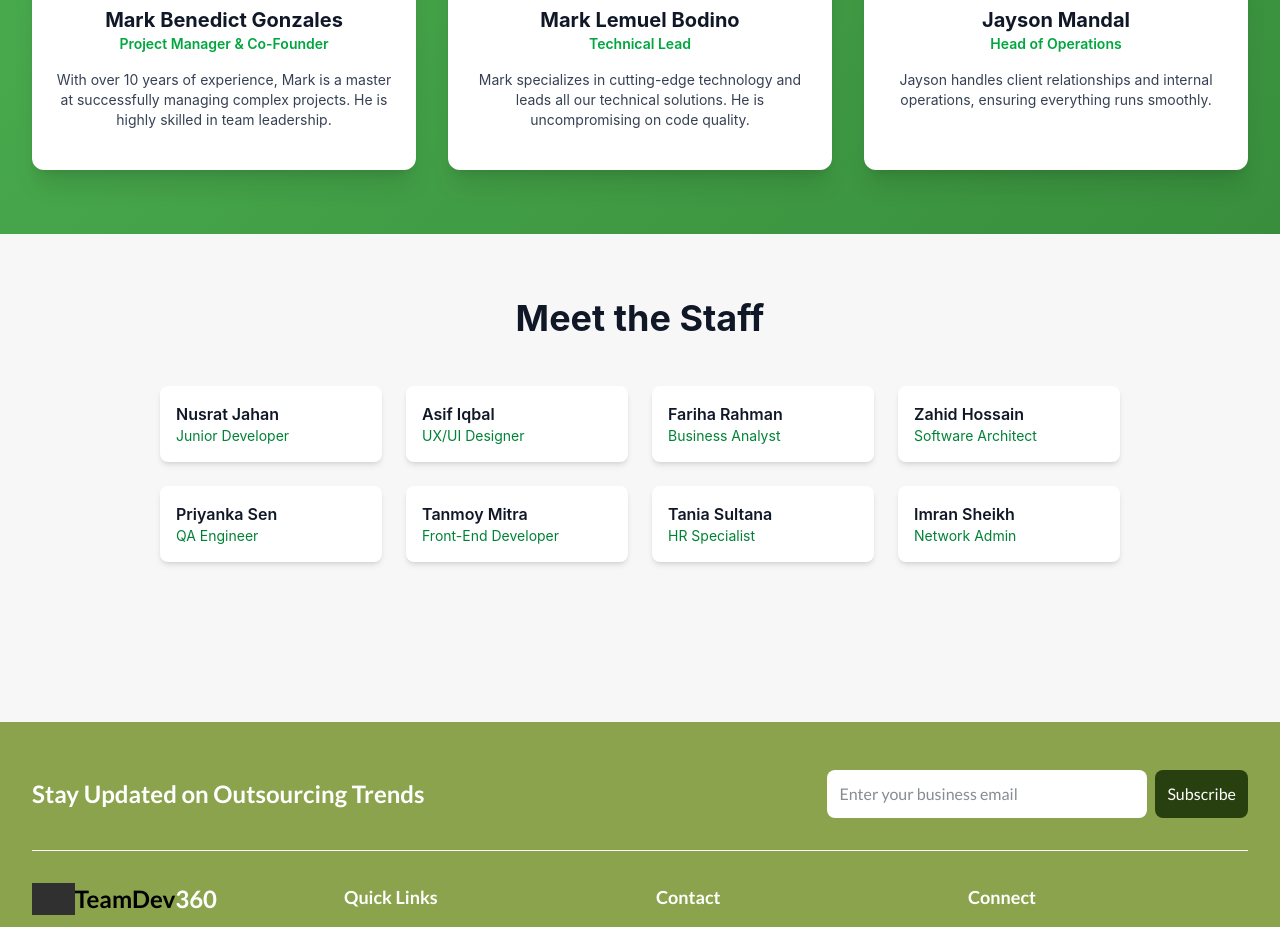
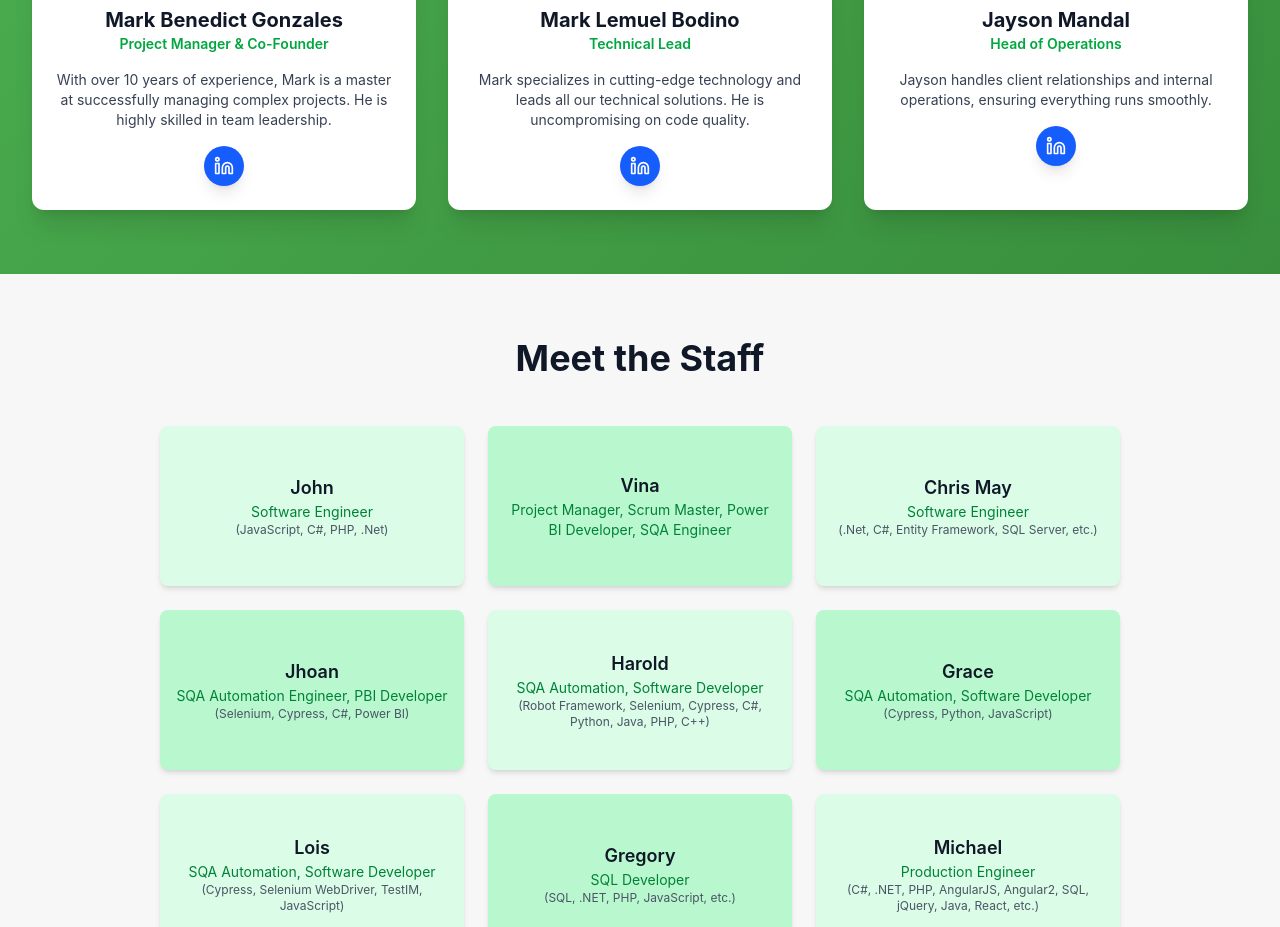
Before and after one commit to Easin-Dev/teamdev360, a Next.js app: page /who-we-are in a window 1280 px wide. Shown: the part 1460-2387 px from the top of the page. Built offline with nearby package versions, Linux system fonts and the light colour scheme; grey boxes are pictures that could not be loaded.

Commit message:
update about page

```diff
--- a/src/app/who-we-are/page.jsx
+++ b/src/app/who-we-are/page.jsx
@@ -7,16 +7,23 @@ const customStyles = {
     managementBg: {
         background: 'linear-gradient(135deg, #4CAF50 0%, #388E3C 100%)',
     },
+    // LinkedIn SVG Icon Component (Inline definition for single-file mandate)
+    LinkedInIcon: (props) => (
+        <svg xmlns="http://www.w3.org/2000/svg" width={props.size || "20"} height={props.size || "20"} viewBox="0 0 24 24" fill="none" stroke="currentColor" strokeWidth="2" strokeLinecap="round" strokeLinejoin="round" {...props}>
+            <path d="M16 8a6 6 0 0 1 6 6v7h-4v-7a2 2 0 0 0-2-2 2 2 0 0 0-2 2v7h-4v-7a6 6 0 0 1 6-6z" />
+            <rect width="4" height="12" x="2" y="9" />
+            <circle cx="4" cy="4" r="2" />
+        </svg>
+    ),
 };
 
 // Main App component
 export default function App() {
+
+    const { LinkedInIcon } = customStyles;
+
     return (
         <div className="text-gray-800 min-h-screen" style={{ fontFamily: "'Inter', sans-serif", backgroundColor: '#f7f7f7' }}>
-            {/* * NOTE: The Navbar (Header) has been removed as requested.
-            * The page now starts directly with the main content.
-            */}
-
             {/* Main Content Section */}
             <main className="pt-12 pb-24">
 
@@ -85,8 +92,15 @@ export default function App() {
                                 <h3 className="text-xl font-bold text-gray-900">Mark Benedict Gonzales</h3>
                                 <p className="text-sm font-semibold text-green-600 mb-4">Project Manager & Co-Founder</p>
                                 <p className="text-gray-700 text-sm mb-4">With over 10 years of experience, Mark is a master at successfully managing complex projects. He is highly skilled in team leadership.</p>
-                                <a href="https://www.linkedin.com/in/markbenedictgonzales/" target="_blank" rel="noopener noreferrer" className="text-blue-700 hover:text-blue-900 transition duration-300">
-                                    <i className="fab fa-linkedin fa-lg"></i>
+                                {/* UPDATED LINKEDIN BUTTON */}
+                                <a
+                                    href="https://www.linkedin.com/in/markbenedictgonzales/"
+                                    target="_blank"
+                                    rel="noopener noreferrer"
+                                    aria-label="Mark Benedict Gonzales's LinkedIn Profile"
+                                    className="inline-flex items-center justify-center w-10 h-10 rounded-full bg-blue-600 text-white hover:bg-blue-700 transition duration-300 shadow-lg"
+                                >
+                                    <LinkedInIcon />
                                 </a>
                             </div>
 
@@ -100,8 +114,15 @@ export default function App() {
                                 <h3 className="text-xl font-bold text-gray-900">Mark Lemuel Bodino</h3>
                                 <p className="text-sm font-semibold text-green-600 mb-4">Technical Lead</p>
                                 <p className="text-gray-700 text-sm mb-4">Mark specializes in cutting-edge technology and leads all our technical solutions. He is uncompromising on code quality.</p>
-                                <a href="https://www.linkedin.com/in/mark-lemuel-bodino-6b2701194/" target="_blank" rel="noopener noreferrer" className="text-blue-700 hover:text-blue-900 transition duration-300">
-                                    <i className="fab fa-linkedin fa-lg"></i>
+                                {/* UPDATED LINKEDIN BUTTON */}
+                                <a
+                                    href="https://www.linkedin.com/in/mark-lemuel-bodino-6b2701194/"
+                                    target="_blank"
+                                    rel="noopener noreferrer"
+                                    aria-label="Mark Lemuel Bodino's LinkedIn Profile"
+                                    className="inline-flex items-center justify-center w-10 h-10 rounded-full bg-blue-600 text-white hover:bg-blue-700 transition duration-300 shadow-lg"
+                                >
+                                    <LinkedInIcon />
                                 </a>
                             </div>
 
@@ -115,8 +136,15 @@ export default function App() {
                                 <h3 className="text-xl font-bold text-gray-900">Jayson Mandal</h3>
                                 <p className="text-sm font-semibold text-green-600 mb-4">Head of Operations</p>
                                 <p className="text-gray-700 text-sm mb-4">Jayson handles client relationships and internal operations, ensuring everything runs smoothly.</p>
-                                <a href="https://www.linkedin.com/in/jayson-mandal/" target="_blank" rel="noopener noreferrer" className="text-blue-700 hover:text-blue-900 transition duration-300">
-                                    <i className="fab fa-linkedin fa-lg"></i>
+                                {/* UPDATED LINKEDIN BUTTON */}
+                                <a
+                                    href="https://www.linkedin.com/in/jayson-mandal/"
+                                    target="_blank"
+                                    rel="noopener noreferrer"
+                                    aria-label="Jayson Mandal's LinkedIn Profile"
+                                    className="inline-flex items-center justify-center w-10 h-10 rounded-full bg-blue-600 text-white hover:bg-blue-700 transition duration-300 shadow-lg"
+                                >
+                                    <LinkedInIcon />
                                 </a>
                             </div>
 
@@ -124,58 +152,95 @@ export default function App() {
                     </div>
                 </section>
 
-                {/* Meet the Staff Section (Unchanged) */}
+                {/* Meet the Staff Section (Updated) */}
                 <section className="max-w-5xl mx-auto px-4 sm:px-6 lg:px-8 py-16">
                     <h2 className="text-4xl font-bold text-center mb-12 text-gray-900">Meet the Staff</h2>
 
-                    <div className="grid grid-cols-2 sm:grid-cols-3 lg:grid-cols-4 gap-6">
+                    {/* Grid layout matching the image's structure */}
+                    <div className="grid grid-cols-1 sm:grid-cols-2 lg:grid-cols-3 gap-6">
 
-                        {/* Staff Card 1 */}
-                        <div className="bg-white p-4 rounded-lg shadow-md">
-                            <h4 className="font-semibold text-gray-900">Nusrat Jahan</h4>
-                            <p className="text-sm text-green-700">Junior Developer</p>
+                        {/* Staff Card - John */}
+                        <div className="bg-green-100 p-4 rounded-lg shadow-md flex flex-col justify-center items-center h-40 text-center">
+                            <h4 className="font-semibold text-gray-900 text-lg">John</h4>
+                            <p className="text-sm text-green-700">Software Engineer</p>
+                            <p className="text-xs text-gray-600">(JavaScript, C#, PHP, .Net)</p>
                         </div>
 
-                        {/* Staff Card 2 */}
-                        <div className="bg-white p-4 rounded-lg shadow-md">
-                            <h4 className="font-semibold text-gray-900">Asif Iqbal</h4>
-                            <p className="text-sm text-green-700">UX/UI Designer</p>
+                        {/* Staff Card - Vina */}
+                        <div className="bg-green-200 p-4 rounded-lg shadow-md flex flex-col justify-center items-center h-40 text-center">
+                            <h4 className="font-semibold text-gray-900 text-lg">Vina</h4>
+                            <p className="text-sm text-green-700">Project Manager, Scrum Master, Power BI Developer, SQA Engineer</p>
+                            <p className="text-xs text-gray-600"></p> {/* No specific skills listed in image */}
                         </div>
 
-                        {/* Staff Card 3 */}
-                        <div className="bg-white p-4 rounded-lg shadow-md">
-                            <h4 className="font-semibold text-gray-900">Fariha Rahman</h4>
-                            <p className="text-sm text-green-700">Business Analyst</p>
+                        {/* Staff Card - Chris May */}
+                        <div className="bg-green-100 p-4 rounded-lg shadow-md flex flex-col justify-center items-center h-40 text-center">
+                            <h4 className="font-semibold text-gray-900 text-lg">Chris May</h4>
+                            <p className="text-sm text-green-700">Software Engineer</p>
+                            <p className="text-xs text-gray-600">(.Net, C#, Entity Framework, SQL Server, etc.)</p>
                         </div>
 
-                        {/* Staff Card 4 */}
-                        <div className="bg-white p-4 rounded-lg shadow-md">
-                            <h4 className="font-semibold text-gray-900">Zahid Hossain</h4>
-                            <p className="text-sm text-green-700">Software Architect</p>
+                        {/* Staff Card - Jhoan */}
+                        <div className="bg-green-200 p-4 rounded-lg shadow-md flex flex-col justify-center items-center h-40 text-center">
+                            <h4 className="font-semibold text-gray-900 text-lg">Jhoan</h4>
+                            <p className="text-sm text-green-700">SQA Automation Engineer, PBI Developer</p>
+                            <p className="text-xs text-gray-600">(Selenium, Cypress, C#, Power BI)</p>
                         </div>
 
-                        {/* Staff Card 5 */}
-                        <div className="bg-white p-4 rounded-lg shadow-md">
-                            <h4 className="font-semibold text-gray-900">Priyanka Sen</h4>
-                            <p className="text-sm text-green-700">QA Engineer</p>
+                        {/* Staff Card - Harold */}
+                        <div className="bg-green-100 p-4 rounded-lg shadow-md flex flex-col justify-center items-center h-40 text-center">
+                            <h4 className="font-semibold text-gray-900 text-lg">Harold</h4>
+                            <p className="text-sm text-green-700">SQA Automation, Software Developer</p>
+                            <p className="text-xs text-gray-600">(Robot Framework, Selenium, Cypress, C#, Python, Java, PHP, C++)</p>
                         </div>
 
-                        {/* Staff Card 6 */}
-                        <div className="bg-white p-4 rounded-lg shadow-md">
-                            <h4 className="font-semibold text-gray-900">Tanmoy Mitra</h4>
-                            <p className="text-sm text-green-700">Front-End Developer</p>
+                        {/* Staff Card - Grace */}
+                        <div className="bg-green-200 p-4 rounded-lg shadow-md flex flex-col justify-center items-center h-40 text-center">
+                            <h4 className="font-semibold text-gray-900 text-lg">Grace</h4>
+                            <p className="text-sm text-green-700">SQA Automation, Software Developer</p>
+                            <p className="text-xs text-gray-600">(Cypress, Python, JavaScript)</p>
                         </div>
 
-                        {/* Staff Card 7 */}
-                        <div className="bg-white p-4 rounded-lg shadow-md">
-                            <h4 className="font-semibold text-gray-900">Tania Sultana</h4>
-                            <p className="text-sm text-green-700">HR Specialist</p>
+                        {/* Staff Card - Lois */}
+                        <div className="bg-green-100 p-4 rounded-lg shadow-md flex flex-col justify-center items-center h-40 text-center">
+                            <h4 className="font-semibold text-gray-900 text-lg">Lois</h4>
+                            <p className="text-sm text-green-700">SQA Automation, Software Developer</p>
+                            <p className="text-xs text-gray-600">(Cypress, Selenium WebDriver, TestIM, JavaScript)</p>
                         </div>
 
-                        {/* Staff Card 8 */}
-                        <div className="bg-white p-4 rounded-lg shadow-md">
-                            <h4 className="font-semibold text-gray-900">Imran Sheikh</h4>
-                            <p className="text-sm text-green-700">Network Admin</p>
+                        {/* Staff Card - Gregory */}
+                        <div className="bg-green-200 p-4 rounded-lg shadow-md flex flex-col justify-center items-center h-40 text-center">
+                            <h4 className="font-semibold text-gray-900 text-lg">Gregory</h4>
+                            <p className="text-sm text-green-700">SQL Developer</p>
+                            <p className="text-xs text-gray-600">(SQL, .NET, PHP, JavaScript, etc.)</p>
+                        </div>
+
+                        {/* Staff Card - Michael */}
+                        <div className="bg-green-100 p-4 rounded-lg shadow-md flex flex-col justify-center items-center h-40 text-center">
+                            <h4 className="font-semibold text-gray-900 text-lg">Michael</h4>
+                            <p className="text-sm text-green-700">Production Engineer</p>
+                            <p className="text-xs text-gray-600">(C#, .NET, PHP, AngularJS, Angular2, SQL, jQuery, Java, React, etc.)</p>
+                        </div>
+
+                        {/* Staff Card - Kate */}
+                        <div className="bg-green-200 p-4 rounded-lg shadow-md flex flex-col justify-center items-center h-40 text-center">
+                            <h4 className="font-semibold text-gray-900 text-lg">Kate</h4>
+                            <p className="text-sm text-green-700">Business Service Bookkeeper</p>
+                            <p className="text-xs text-gray-600">(Xero, QuickBooks, Dext Prepare, HubDoc)</p>
+                        </div>
+
+                        {/* Staff Card - Rose Anne */}
+                        <div className="bg-green-100 p-4 rounded-lg shadow-md flex flex-col justify-center items-center h-40 text-center">
+                            <h4 className="font-semibold text-gray-900 text-lg">Rose Anne</h4>
+                            <p className="text-sm text-green-700">Business Service Bookkeeper</p>
+                            <p className="text-xs text-gray-600">(Xero, QuickBooks, Dext Prepare, HubDoc)</p>
+                        </div>
+
+                        {/* Staff Card - Maria */}
+                        <div className="bg-green-200 p-4 rounded-lg shadow-md flex flex-col justify-center items-center h-40 text-center">
+                            <h4 className="font-semibold text-gray-900 text-lg">Maria</h4>
+                            <p className="text-sm text-green-700">Business Service Bookkeeper</p>
+                            <p className="text-xs text-gray-600">(Xero, QuickBooks, Dext Prepare, HubDoc)</p>
                         </div>
                     </div>
                 </section>
```
